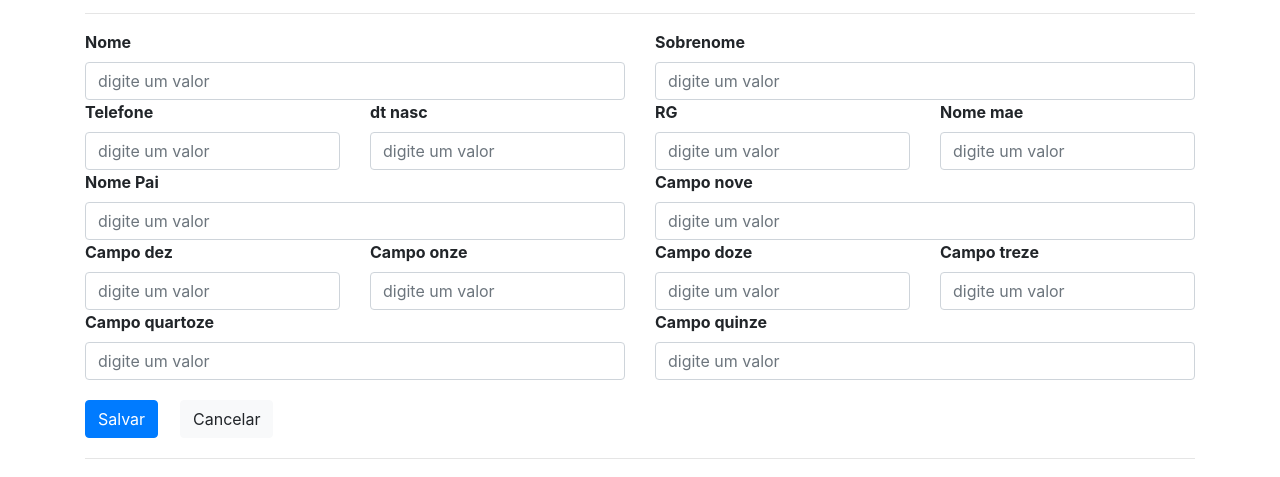
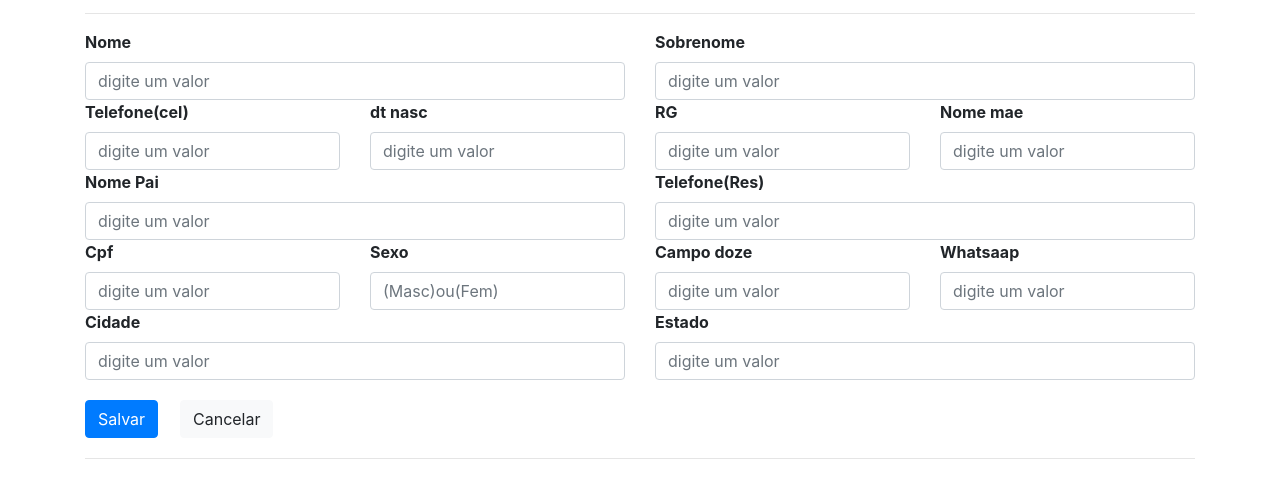
Before and after one commit to KAUANPEREIRA/Formulario-Bootstrap, a plain HTML site: page index.html in a window 1280 px wide. Shown: the part 71-548 px from the top of the page. Drawn offline with nearby package versions, Linux system fonts and the light colour scheme.

Commit message:
Update index.html
Mudança em alguns campos HTML

```diff
--- a/index.html
+++ b/index.html
@@ -26,7 +26,7 @@
             </div>
             <div class="row espaco">
                 <div class=" col-md-3">
-                    <label><b>Telefone</b></label>
+                    <label><b>Telefone(cel)</b></label>
                     <input type="tex" name="" class="form-control" placeholder="digite um valor" id="telefone">
                 </div>
                 <div class=" col-md-3">
@@ -48,35 +48,35 @@
                     <input type="tex" name="" class="form-control" placeholder="digite um valor" id="pai">
                 </div>
                 <div class=" col-md-6">
-                    <label><b>Campo nove</b></label>
+                    <label><b>Telefone(Res)</b></label>
                     <input type="tex" name="" class="form-control" placeholder="digite um valor" id="tio">
                 </div>
             </div>
                 <div class="row espaco">
                 <div class=" col-md-3">
-                    <label><b>Campo dez</b></label>
+                    <label><b>Cpf</b></label>
                     <input type="tex" name="" class="form-control" placeholder="digite um valor" id="irma">
                 </div>
                 <div class=" col-md-3">
-                    <label><b>Campo onze</b></label>
-                    <input type="tex" name="" class="form-control" placeholder="digite um valor" id="irmao">
+                    <label><b>Sexo</b></label>
+                    <input type="tex" name="" class="form-control" placeholder="(Masc)ou(Fem)" id="irmao">
                 </div>
                 <div class=" col-md-3">
                     <label><b>Campo doze</b></label>
                     <input type="tex" name="" class="form-control" placeholder="digite um valor" id="doze">
                 </div>
                 <div class=" col-md-3">
-                    <label><b>Campo treze</b></label>
+                    <label><b>Whatsaap</b></label>
                     <input type="tex" name="" class="form-control" placeholder="digite um valor" id="treze">
                 </div>
             </div>
             <div class="row espaco">
                 <div class=" col-md-6">
-                    <label><b>Campo quartoze</b></label>
+                    <label><b>Cidade</b></label>
                     <input type="tex" name="" class="form-control" placeholder="digite um valor" id="cartoze">
                 </div>
                 <div class=" col-md-6">
-                    <label><b>Campo quinze</b></label>
+                    <label><b>Estado</b></label>
                     <input type="tex" name="" class="form-control" placeholder="digite um valor" id="quinze">
                 </div>
             </div>
```
